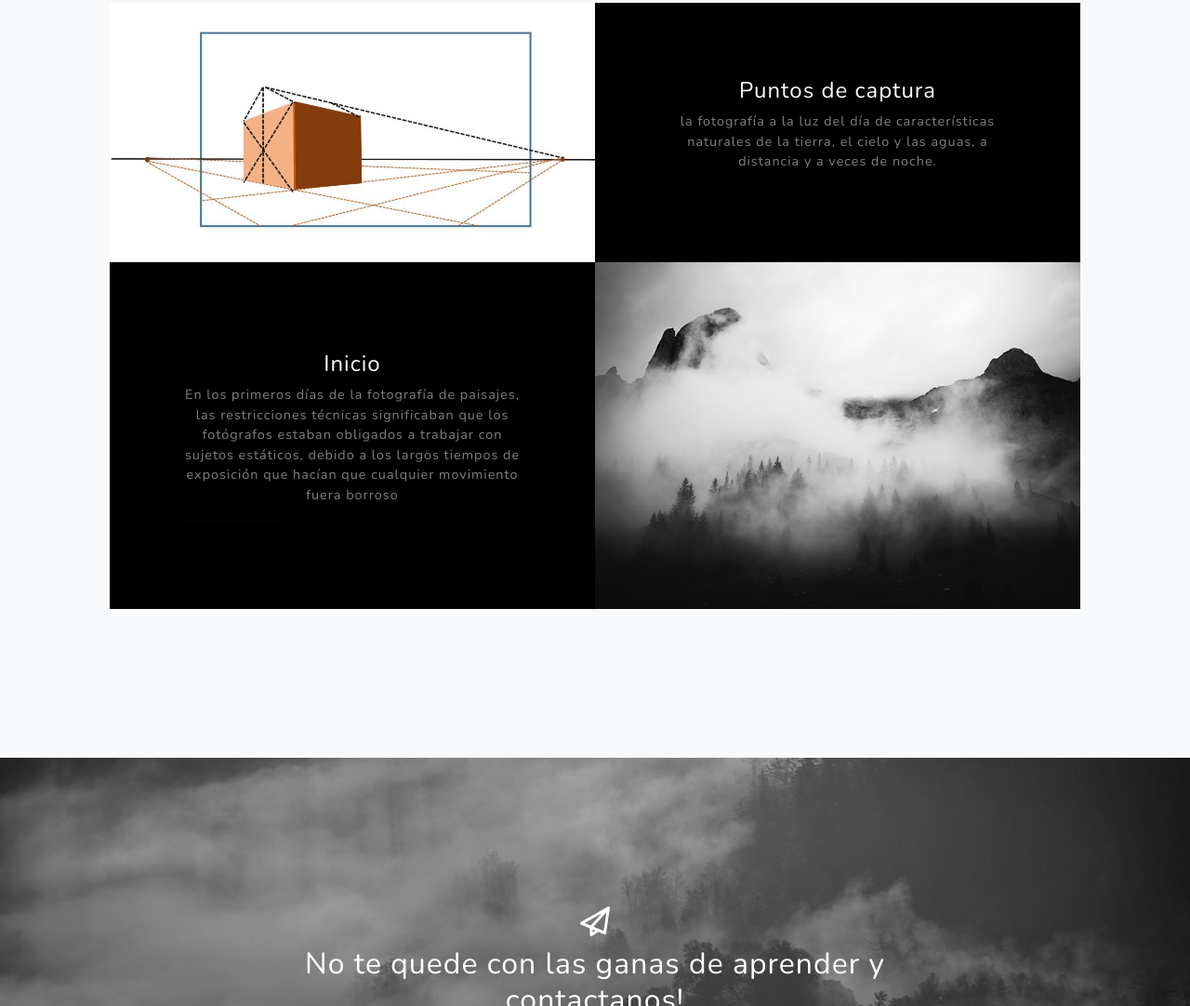
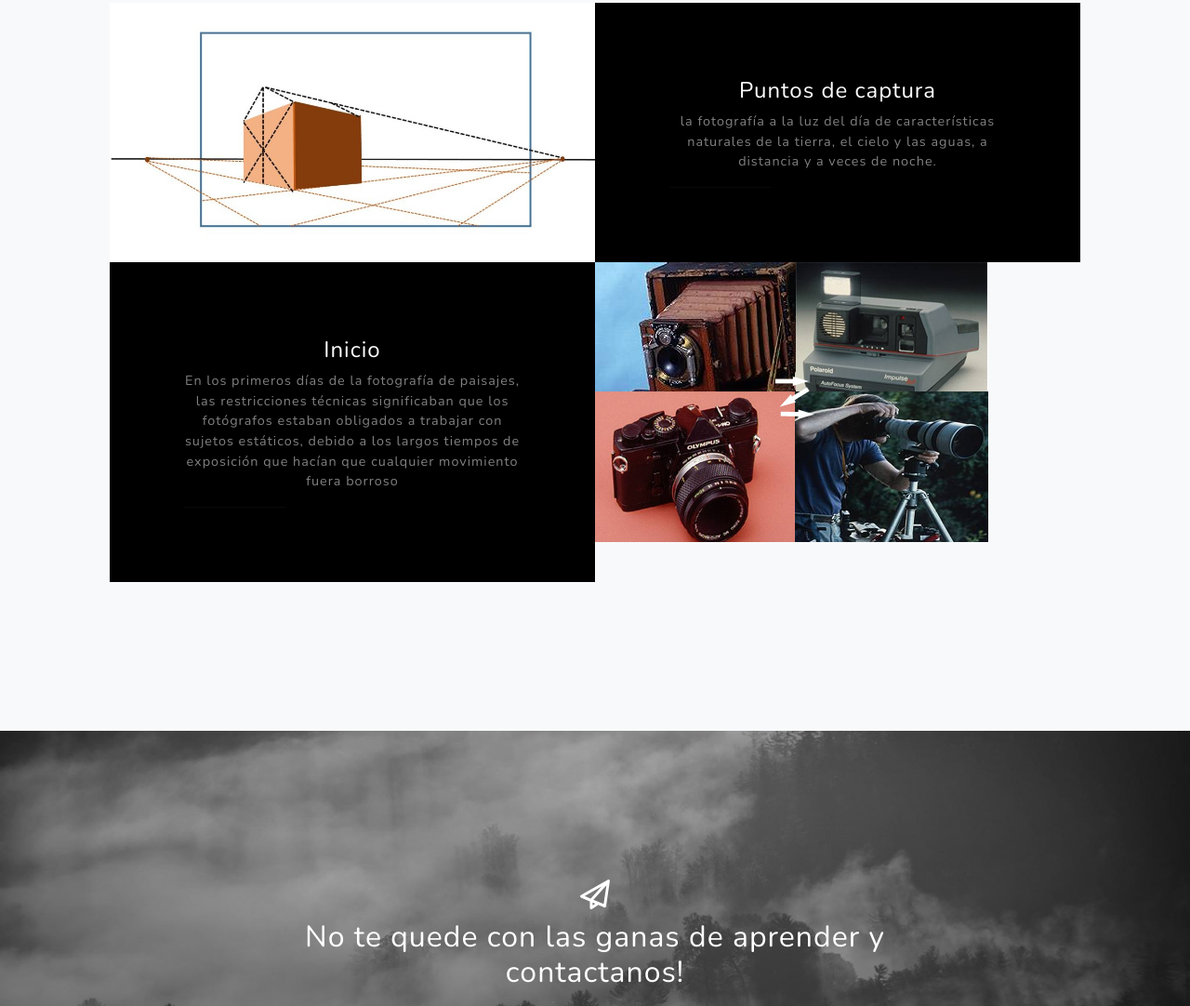
Before and after one commit to AndreaFaustino2022/Moodle20, a plain HTML site: page index.html in a window 1280 px wide. Shown: the part 2267-3349 px from the top of the page at 93% size. Drawn offline with nearby package versions, Linux system fonts and the light colour scheme.

Commit message:
Update index.html

```diff
--- a/index.html
+++ b/index.html
@@ -91,7 +91,7 @@
                 </div>
                 <!-- Project Two Row-->
                 <div class="row gx-0 justify-content-center">
-                    <div class="col-lg-6"><img class="img-fluid" src="assets/img/demo-image-02.jpg" alt="..." /></div>
+                    <div class="col-lg-6"><img class="img-fluid" src="assets/img/inicioc.jpg" alt="..." /></div>
                     <div class="col-lg-6 order-lg-first">
                         <div class="bg-black text-center h-100 project">
                             <div class="d-flex h-100">
```
